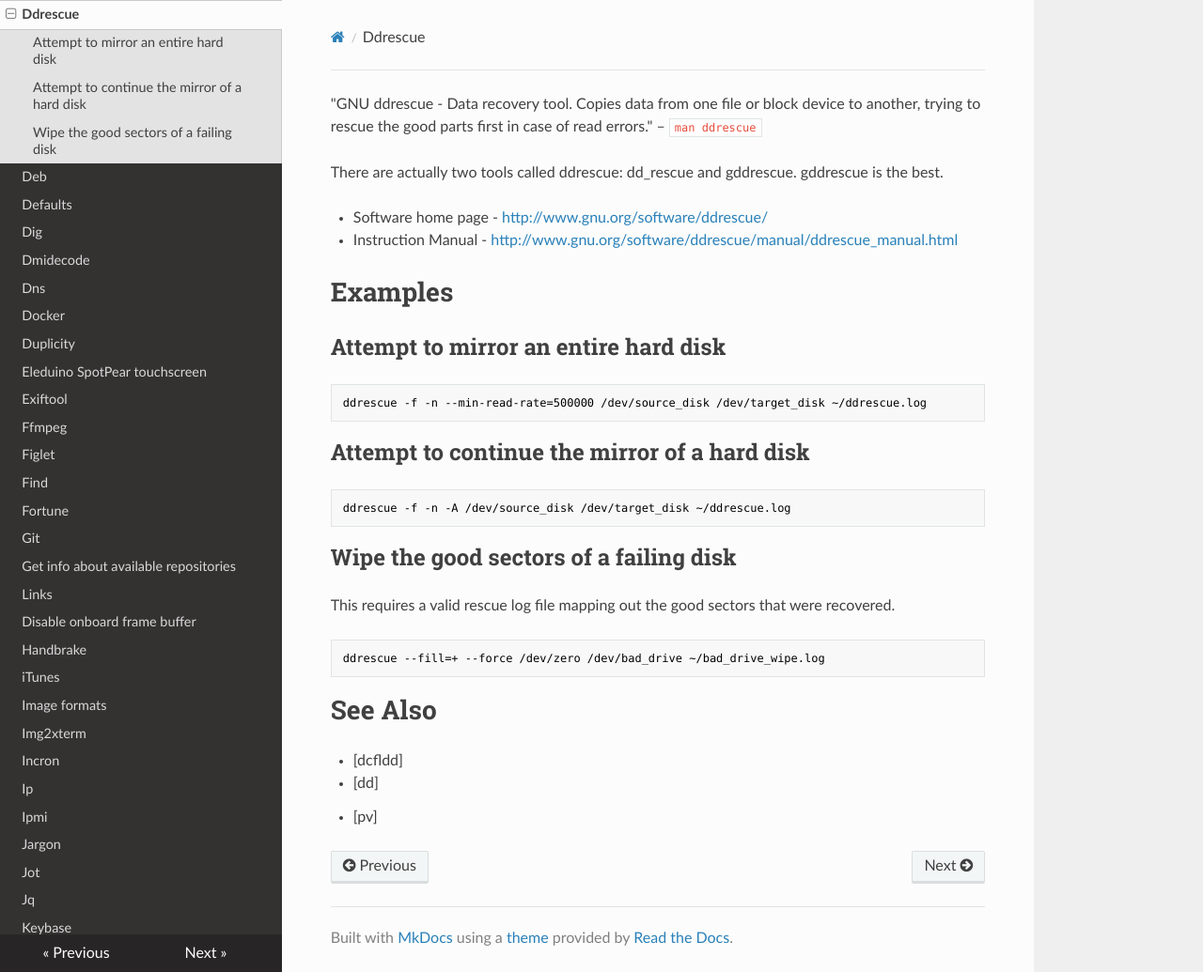
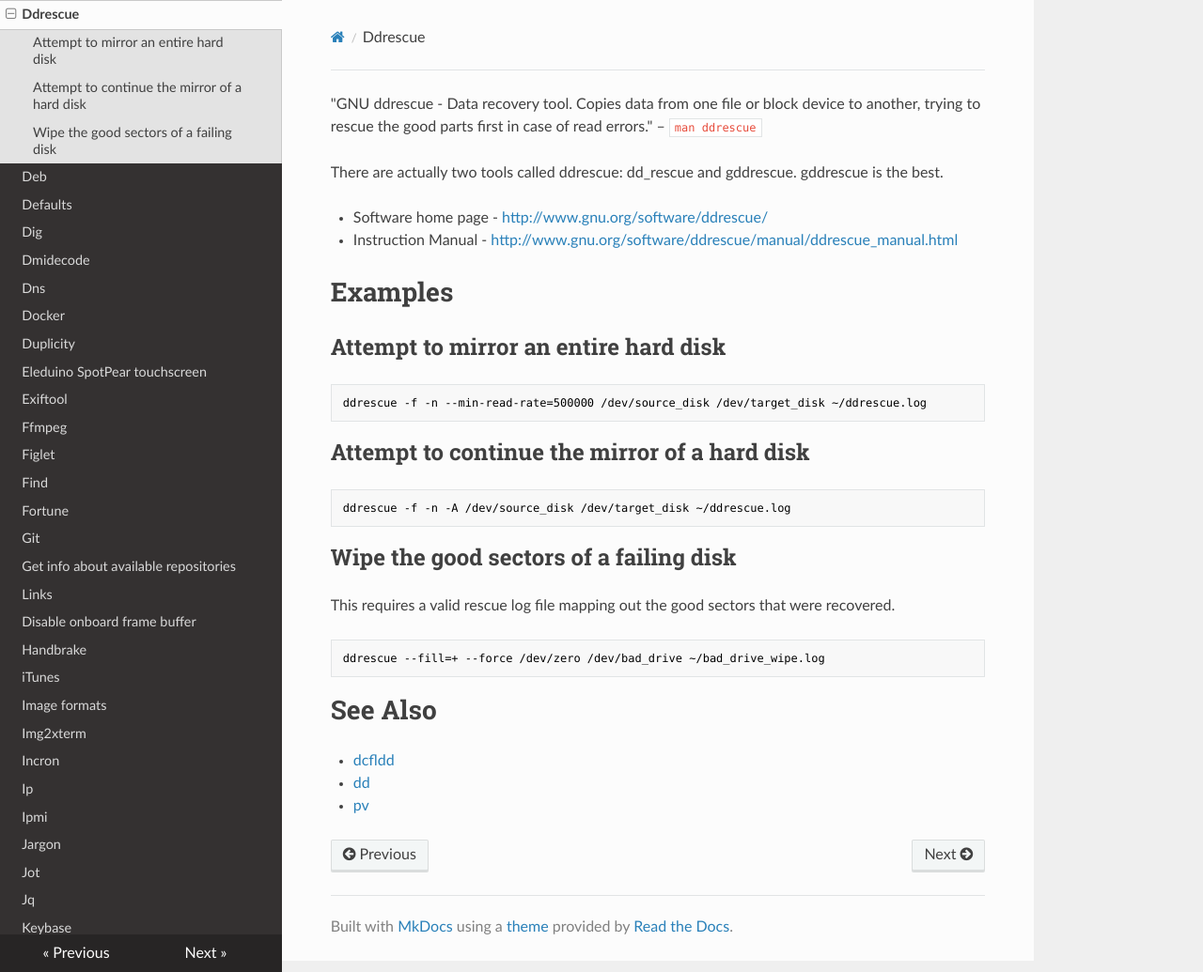
Before and after one commit to lando-cal/tech-notes, an MkDocs documentation site: the page built from docs/ddrescue.md, in a window 1280 px wide and 1035 px high. Shown: the whole window at 94% size. Built offline with MkDocs 1.6.1, drawn with Linux system fonts in a browser that asks for light colours; nearby versions of some CDN libraries.

Commit message:
Correct hyperlinks

```diff
--- a/docs/ddrescue.md
+++ b/docs/ddrescue.md
@@ -27,6 +27,6 @@ ddrescue --fill=+ --force /dev/zero /dev/bad_drive ~/bad_drive_wipe.log
 
 # See Also
 
-- [dcfldd]<dcfldd>
-- [dd]<dd>
-- [pv]<pv>
+- [dcfldd](dcfldd)
+- [dd](dd)
+- [pv](pv)
```
